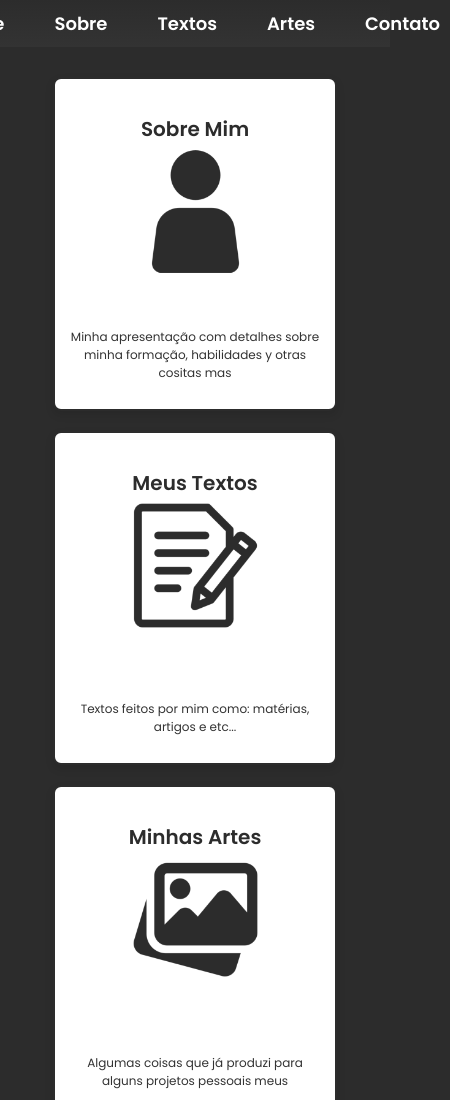
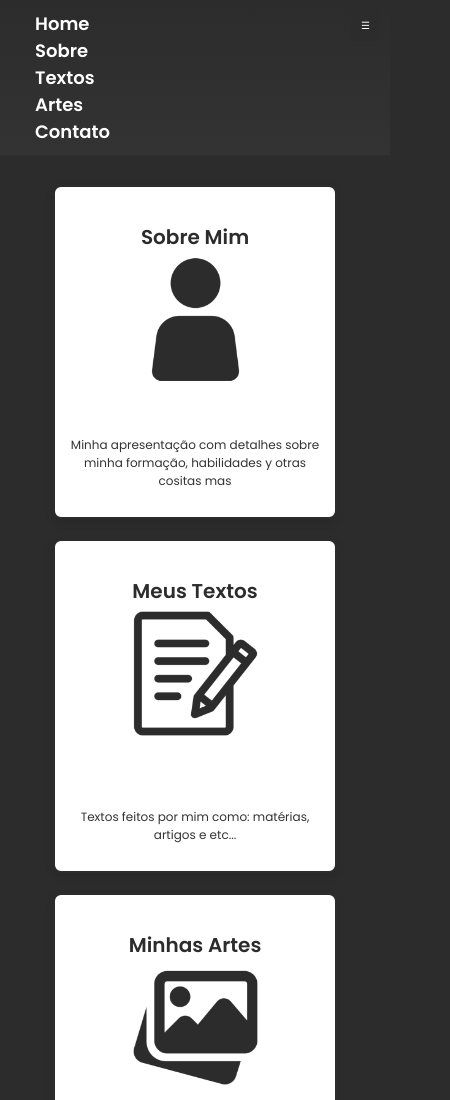
Before and after one commit to oparcimonioso/portfolio, a plain HTML site: page index.html in a window 390 px wide. Shown: the top 1100 px of the page, 450 px wide, since content can reach past the window. Drawn offline with Linux system fonts and the light colour scheme.

Commit message:
Tentativa de Itegração de Menu Responsivo

```diff
--- a/index.css
+++ b/index.css
@@ -19,12 +19,22 @@ body {
     margin: 0; /* Margem */
     padding: 0; /* Espaço */
     display: flex; /* Alinha os itens horizontalmente */
-    justify-content: center; /* Centraliza os itens horizontalmente */
+    justify-content: space-around; /* Centraliza os itens horizontalmente */
+    flex-wrap: wrap; /* Para responsividade */
 }
 
+/* Responsividade */
+@media (max-width: 768px) {
+    .menu {
+      flex-direction: column;
+      align-items: center;
+    }
+
 .menu li {
+    width: 100%;
     margin: 0 15px; /* Margem */
     position: relative; /* Posição relativa */
+    }
 }
 
 .menu a {
@@ -41,6 +51,30 @@ body {
     background-color: #f0e0f5; /* Cor da caixinha ao passar o mouse */
     color: #2C2C2C; /* Cor do texto ao passar o mouse */
 }
+
+/* Estilo do botão de menu */
+.menu-button {
+    font-size: 10px;
+    padding: 10px;
+    background-color: #2C2C2C;
+    color: #fff;
+    border: none;
+    border-radius: 5px;
+    cursor: pointer;
+    transition: background-color 0.3s ease;
+    position: absolute;
+    top: 10px;
+    right: 10px;
+  }
+
+  .menu-button:hover {
+    background-color: #555;
+  }
+
+  .menu-button:focus {
+    outline: 2px solid #00bcd4;
+  }
+
 
 /* Home */
 
--- a/index.html
+++ b/index.html
@@ -8,10 +8,12 @@
         <meta name="viewport" content="width=device-width, initial-scale=1">
         <link rel="stylesheet" href="index.css">
         <link href="https://fonts.googleapis.com/css2?family=Poppins:wght@400;600&display=swap" rel="stylesheet">
+        <script src="index.js" async defer></script>
     </head>
     <body>
         <!-- Menu -->
         <nav class="menu">
+            <button class="menu-button" aria-label="Abrir menu">☰</button>
             <ul>
                 <li><a href="index.html">Home</a></li>
                 <li><a href="sobre.html">Sobre</a></li>
```
